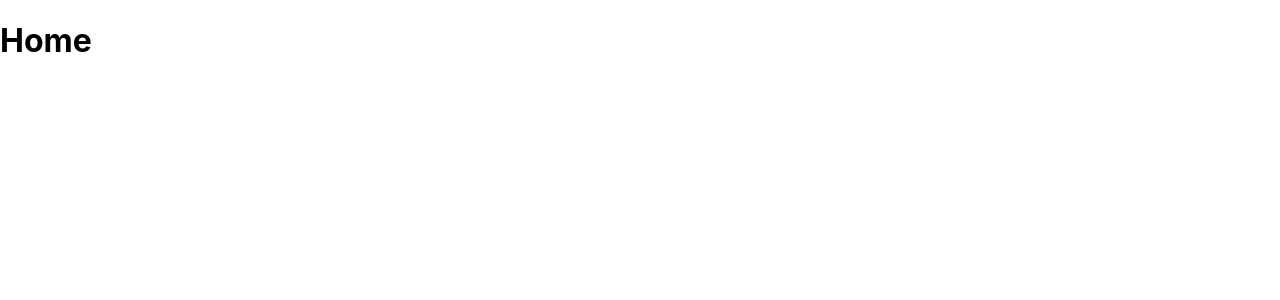
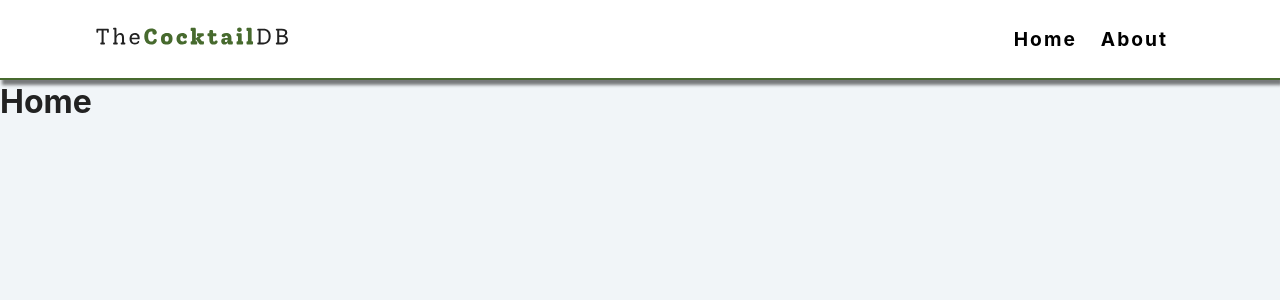
Before and after one commit to birkan-dogan/cocktails, a React (Create React App) app: page / in a window 1280 px wide. Shown: the top 300 px of the page. Built offline with nearby package versions, Linux system fonts and the light colour scheme.

Commit message:
Navbar component is done

```diff
--- a/src/components/Navbar.jsx
+++ b/src/components/Navbar.jsx
@@ -1,7 +1,42 @@
 import React from "react";
-
+import { Link } from "react-router-dom";
+import logo from "../cocktail.svg";
 const Navbar = () => {
-  return <div>Navbar</div>;
+  return (
+    <nav className="navbar">
+      <div className="nav-center">
+        <Link to={"/"}>
+          <img src={logo} alt="cocktail db logo" className="logo" />
+        </Link>
+        <ul className="nav-links">
+          <li>
+            <Link
+              to={"/"}
+              style={{
+                textDecoration: "none",
+                color: "black",
+                fontWeight: "700",
+              }}
+            >
+              Home
+            </Link>
+          </li>
+          <li>
+            <Link
+              to={"/about"}
+              style={{
+                textDecoration: "none",
+                color: "black",
+                fontWeight: "700",
+              }}
+            >
+              About
+            </Link>
+          </li>
+        </ul>
+      </div>
+    </nav>
+  );
 };
 
 export default Navbar;
--- a/src/index.css
+++ b/src/index.css
@@ -1,13 +1,86 @@
+/* variables */
+:root {
+  --primarylightColor: #d4e6a5;
+  --primaryColor: #476a2e;
+  --primaryDarkColor: #c02c03;
+  --mainWhite: #fff;
+  --offWhite: #f7f7f7;
+  --mainBackground: #f1f5f8;
+  --mainOverlay: rgba(35, 10, 36, 0.4);
+  --mainBlack: #222;
+  --mainGrey: #ececec;
+  --darkGrey: #afafaf;
+  --mainRed: #bd0303;
+  --mainTransition: all 0.3s linear;
+  --mainSpacing: 0.3rem;
+  --lightShadow: 2px 5px 3px 0px rgba(0, 0, 0, 0.5);
+  --darkShadow: 4px 10px 5px 0px rgba(0, 0, 0, 0.5);
+  --mainBorderRadius: 0.25rem;
+  --smallWidth: 85vw;
+  --maxWidth: 40rem;
+  --fullWidth: 1170px;
+}
+
+/* Global styles */
+* {
+  margin: 0;
+  padding: 0;
+  box-sizing: border-box;
+}
+
 body {
   margin: 0;
-  font-family: -apple-system, BlinkMacSystemFont, 'Segoe UI', 'Roboto', 'Oxygen',
-    'Ubuntu', 'Cantarell', 'Fira Sans', 'Droid Sans', 'Helvetica Neue',
+  font-family: -apple-system, BlinkMacSystemFont, "Segoe UI", "Roboto", "Oxygen",
+    "Ubuntu", "Cantarell", "Fira Sans", "Droid Sans", "Helvetica Neue",
     sans-serif;
-  -webkit-font-smoothing: antialiased;
-  -moz-osx-font-smoothing: grayscale;
+  color: var(--mainBlack);
+  background-color: var(--mainBackground);
+  line-height: 1.4;
+  font-size: 1rem;
+  font-weight: 300;
 }
 
 code {
-  font-family: source-code-pro, Menlo, Monaco, Consolas, 'Courier New',
+  font-family: source-code-pro, Menlo, Monaco, Consolas, "Courier New",
     monospace;
 }
+
+/* Navbar */
+.navbar {
+  background: var(--mainWhite);
+  height: 5rem;
+  display: flex;
+  align-items: center;
+  border-bottom: 2px solid var(--primaryColor);
+  box-shadow: var(--lightShadow);
+}
+.nav-center {
+  display: flex;
+  justify-content: space-between;
+  align-items: center;
+  width: var(--smallWidth);
+  margin: 0 auto;
+  max-width: var(--fullWidth);
+}
+.nav-links {
+  display: flex;
+  align-items: center;
+}
+.nav-links li {
+  text-transform: capitalize;
+  display: inline-block;
+  font-weight: bold;
+  margin-right: 0.5rem;
+  font-weight: 400;
+  letter-spacing: 2px;
+  font-size: 1.2rem;
+  padding: 0.25rem 0.5rem;
+  transition: var(--mainTransition);
+}
+
+.nav-links li:hover {
+  color: var(--primaryColor);
+}
+.logo {
+  width: 12rem;
+}
--- a/src/router/AppRouter.jsx
+++ b/src/router/AppRouter.jsx
@@ -1,4 +1,5 @@
 import { BrowserRouter, Route, Routes } from "react-router-dom";
+import Navbar from "../components/Navbar";
 import About from "../pages/About";
 import Error from "../pages/Error";
 import Home from "../pages/Home";
@@ -6,6 +7,7 @@ import SingleCocktail from "../pages/SingleCocktail";
 const AppRouter = () => {
   return (
     <BrowserRouter>
+      <Navbar />
       <Routes>
         <Route path="/" element={<Home />} />
         <Route path="/about" element={<About />} />
```
